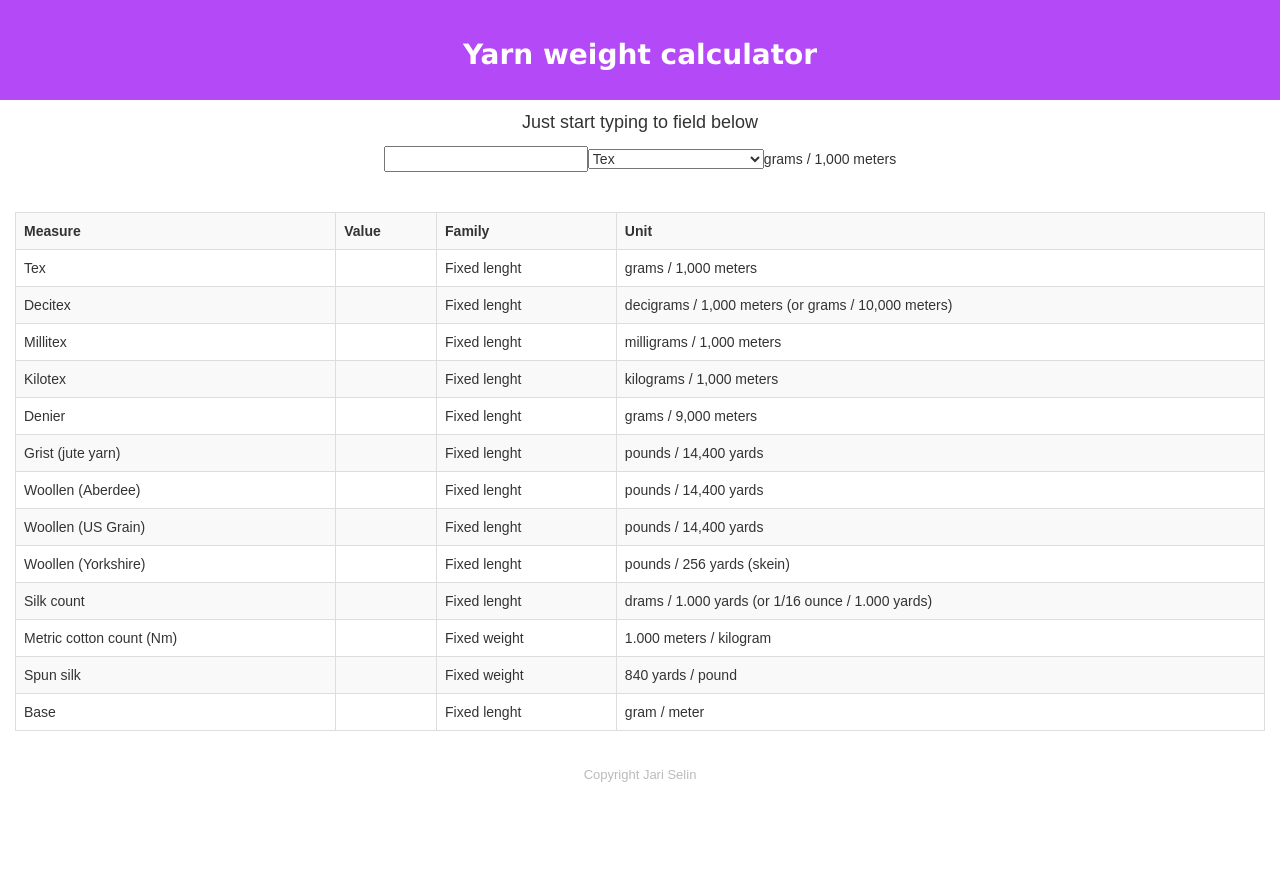
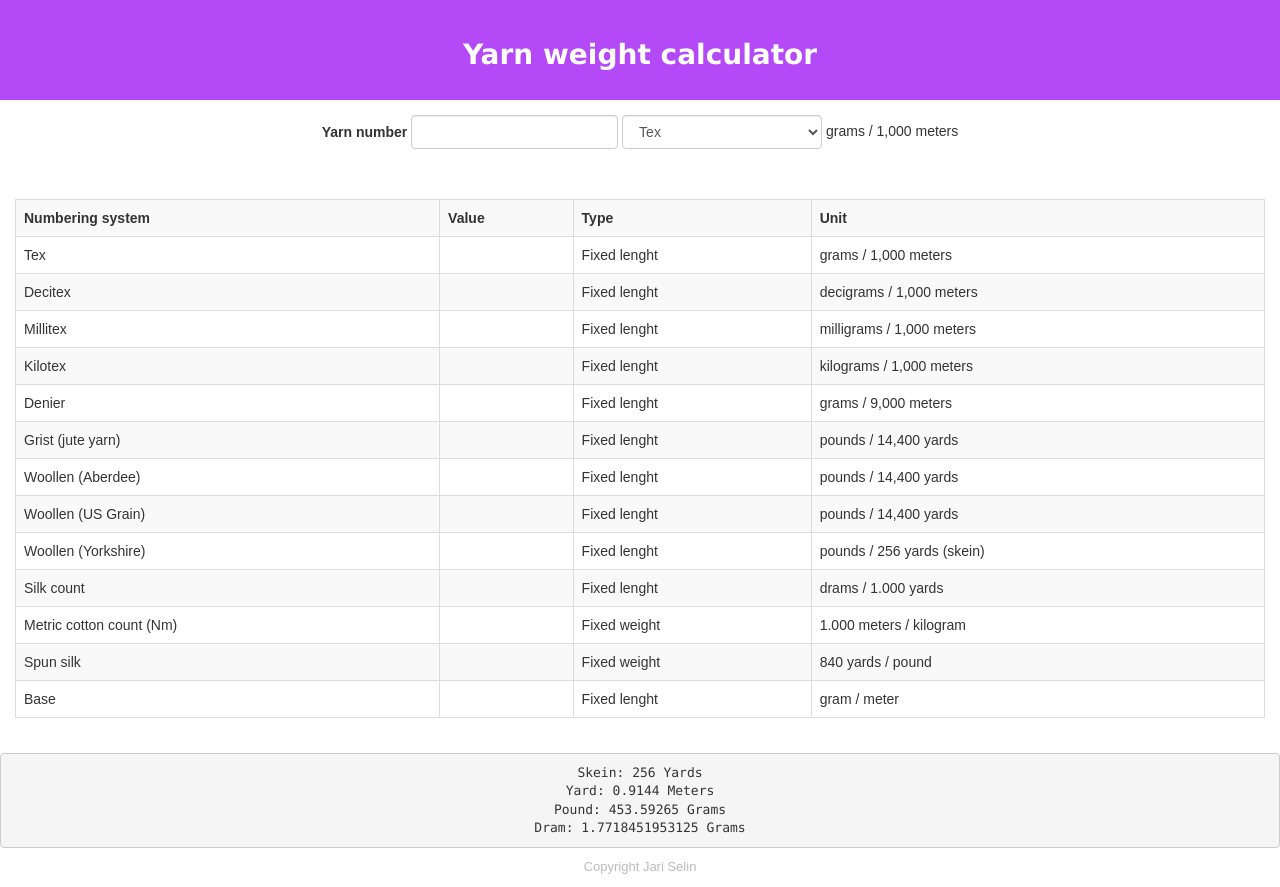
Before and after one commit to jselin/planner, a React (Create React App) app: page / in a window 1280 px wide. Before the commit the page ends 800 px from the top, so only its background shows below. Built offline with nearby package versions, Linux system fonts and the light colour scheme.

Commit message:
Swapped input to bootstrap components

```diff
--- a/src/App.css
+++ b/src/App.css
@@ -25,6 +25,10 @@
   font-size: large;
 }
 
+.Input-Form {
+  padding: 15px;
+}
+
 .Type-help {
   font-size: small;
   color: #bbbbbb;
--- a/src/App.js
+++ b/src/App.js
@@ -1,8 +1,8 @@
 import React, { Component } from 'react';
 import './App.css';
-import { Table, Form } from 'react-bootstrap';
+import { Table, Form, FormGroup, FormControl, ControlLabel } from 'react-bootstrap';
 import { UNIT_TYPE, units, unitsFormatter, fromUnitToBase } from './units.js';
-import {numberingToFloat} from './yarn-number'
+import { numberingToFloat } from './yarn-number'
 
 
 class App extends Component {
@@ -44,24 +44,36 @@ class App extends Component {
         <header className="App-header">
           <h1 className="App-title">Yarn weight calculator</h1>
         </header>
-        <p className="App-intro">
-          Just start typing to field below
-        </p>
-        <Form onSubmit={(e) => this.handleSubmit(e)}>
-          <label>
-            <input name="value" type="text" onChange={(e) => this.handleValueUpdate(e)} />
-          </label>
-          <select name="type" defaultValue="tex" onChange={(e) => this.handleTypeUpdate(e)} >
-            <UnitOptions />
-          </select>
-          {units.find(unit =>
-            unit.type === this.state.inputUnitType
-          ).unit}
+        <Form className="Input-Form" inline onSubmit={(e) => this.handleSubmit(e)}>
+          <FormGroup>
+            <ControlLabel>Yarn number</ControlLabel>{' '}
+            <FormControl
+              id="formControlsText"
+              onChange={(e) => this.handleValueUpdate(e)} />{' '}
+            <FormControl
+              componentClass="select"
+              id="unit-select"
+              placeholder="Tex"
+              onChange={(e) => this.handleTypeUpdate(e)}>
+              <UnitOptions />
+            </FormControl>{' '}
+            {units.find(unit =>
+              unit.type === this.state.inputUnitType
+            ).unit}
+          </FormGroup>
         </Form>
         <br />
         <div className="Table-container">
           <Yarns base={this.state.base} />
         </div>
+        <p className="UnitLegend">
+          <pre>
+            Skein: 256 Yards{"\n"}
+            Yard: 0.9144 Meters{"\n"}
+            Pound: 453.59265 Grams{"\n"}
+            Dram: 1.7718451953125 Grams{"\n"}
+          </pre>
+        </p>
         <p className="Bottom-legend">
           Copyright Jari Selin
        </p>
@@ -83,9 +95,9 @@ function Yarns(props) {
     <Table className="Result-Table" striped bordered hover>
       <tbody>
         <tr>
-          <th>Measure</th>
+          <th>Numbering system</th>
           <th>Value</th>
-          <th>Family</th>
+          <th>Type</th>
           <th>Unit</th>
         </tr>
         {yarns.map(unit =>
--- a/src/units.js
+++ b/src/units.js
@@ -39,7 +39,7 @@ export const units = [
     {
         type: UNIT_TYPE.DTEX,
         label: "Decitex",
-        unit: "decigrams / 1,000 meters (or grams / 10,000 meters)",
+        unit: "decigrams / 1,000 meters",
         massUnit: 1,
         lenghtUnit: 10000,
         direct: true,
@@ -103,7 +103,7 @@ export const units = [
     {
         type: UNIT_TYPE.SILK_COUNT,
         label: "Silk count",
-        unit: "drams / 1.000 yards (or 1/16 ounce / 1.000 yards)",
+        unit: "drams / 1.000 yards",
         massUnit: UNIT_CONST.DRAM_IN_G,
         lenghtUnit: 1000 * UNIT_CONST.YARD_IN_M,
         direct: true,
```
